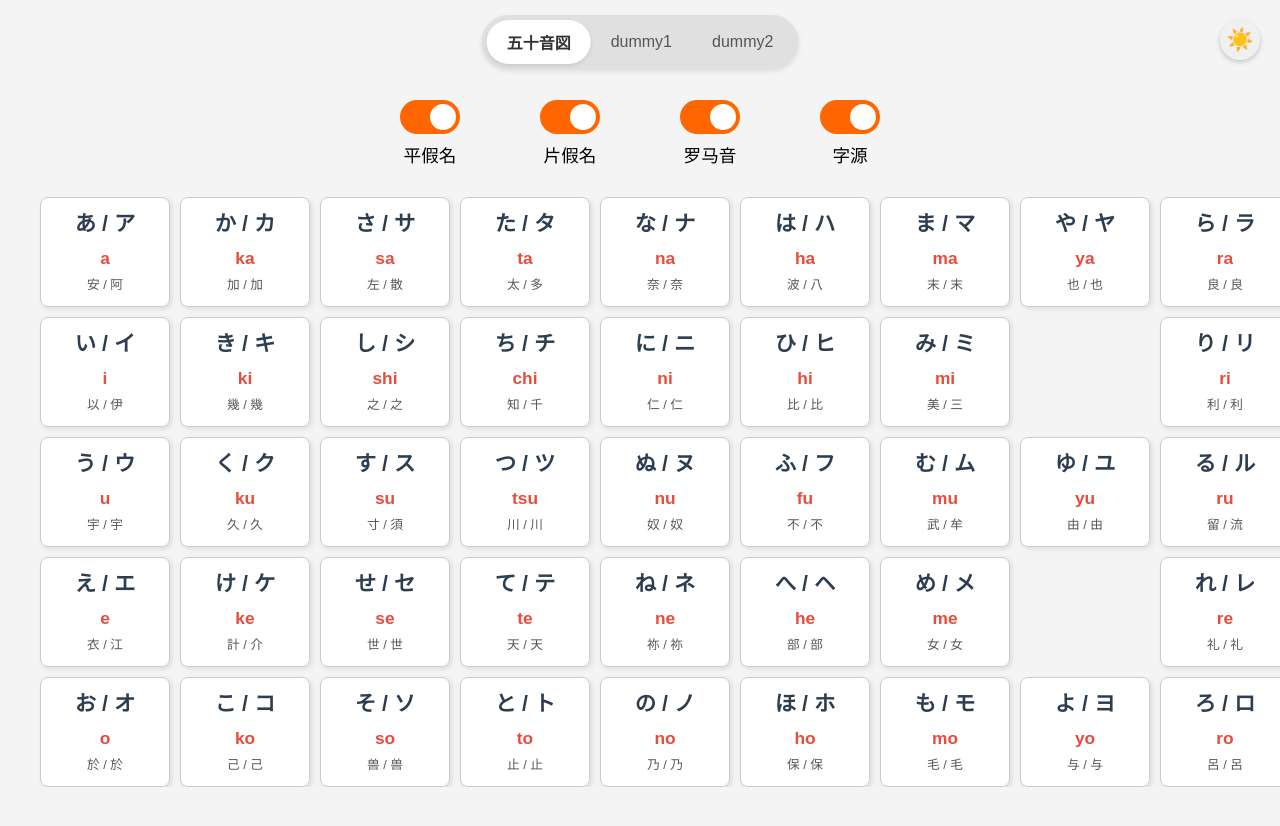
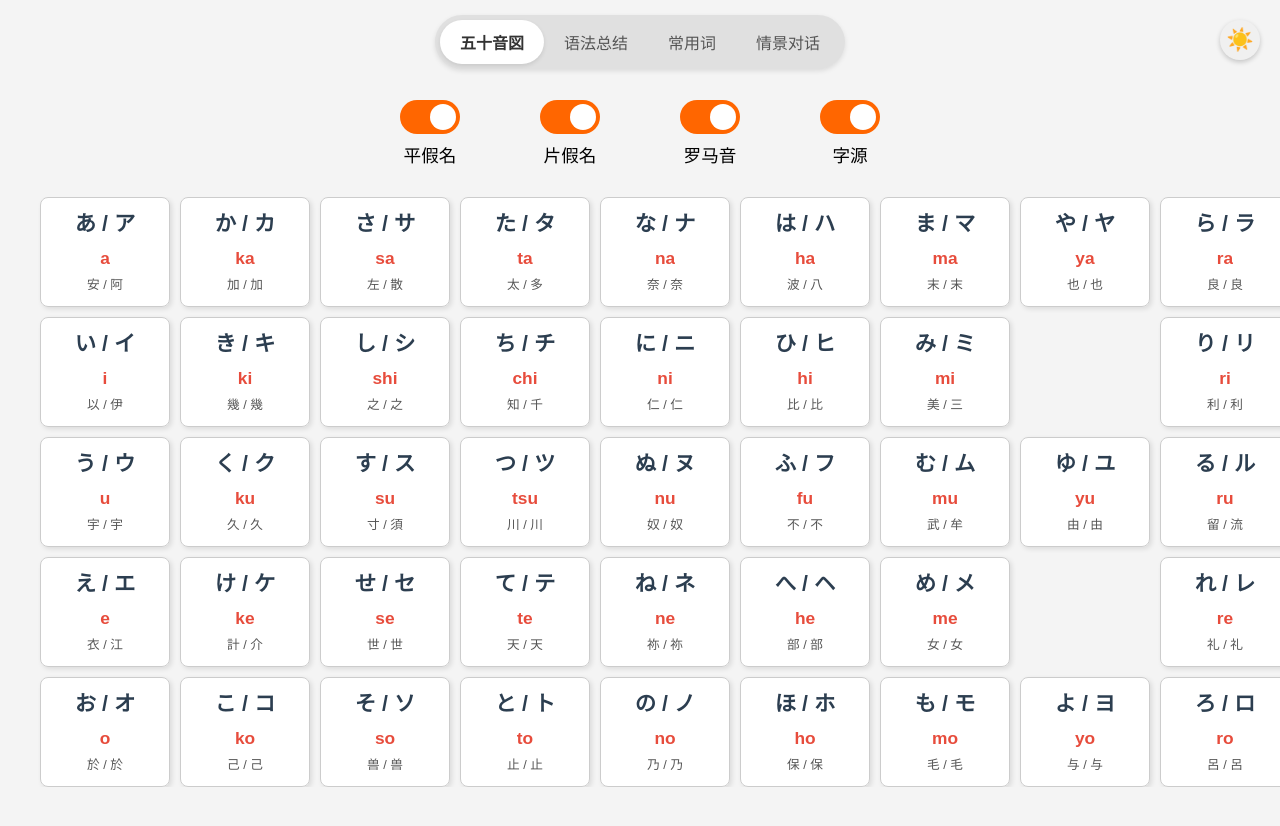
Before and after one commit to Q1CHENL/kana, a plain HTML site: page kana.html in a window 1280 px wide. Shown: the top 826 px of the page. Drawn offline with Linux system fonts and the light colour scheme.

Commit message:
Chinese button names. New empty page for dialog.

```diff
--- a/kana.html
+++ b/kana.html
@@ -21,8 +21,9 @@
         <div class="nav-container">
             <div class="nav-slider"></div>
             <button class="nav-button active" data-page="kana">五十音図</button>
-            <button class="nav-button" data-page="dummy1">dummy1</button>
-            <button class="nav-button" data-page="dummy2">dummy2</button>
+            <button class="nav-button" data-page="dummy1">语法总结</button>
+            <button class="nav-button" data-page="dummy2">常用词</button>
+            <button class="nav-button" data-page="dialogue">情景对话</button>
         </div>
     </nav>
 
@@ -563,8 +564,6 @@
 
         <!-- Dummy Pages -->
         <div id="dummy1-page" class="page">
-            <h1>Dummy Page 1</h1>
-            <p>This is a placeholder for future content.</p>
         </div>
 
         <div id="dummy2-page" class="page">
```
